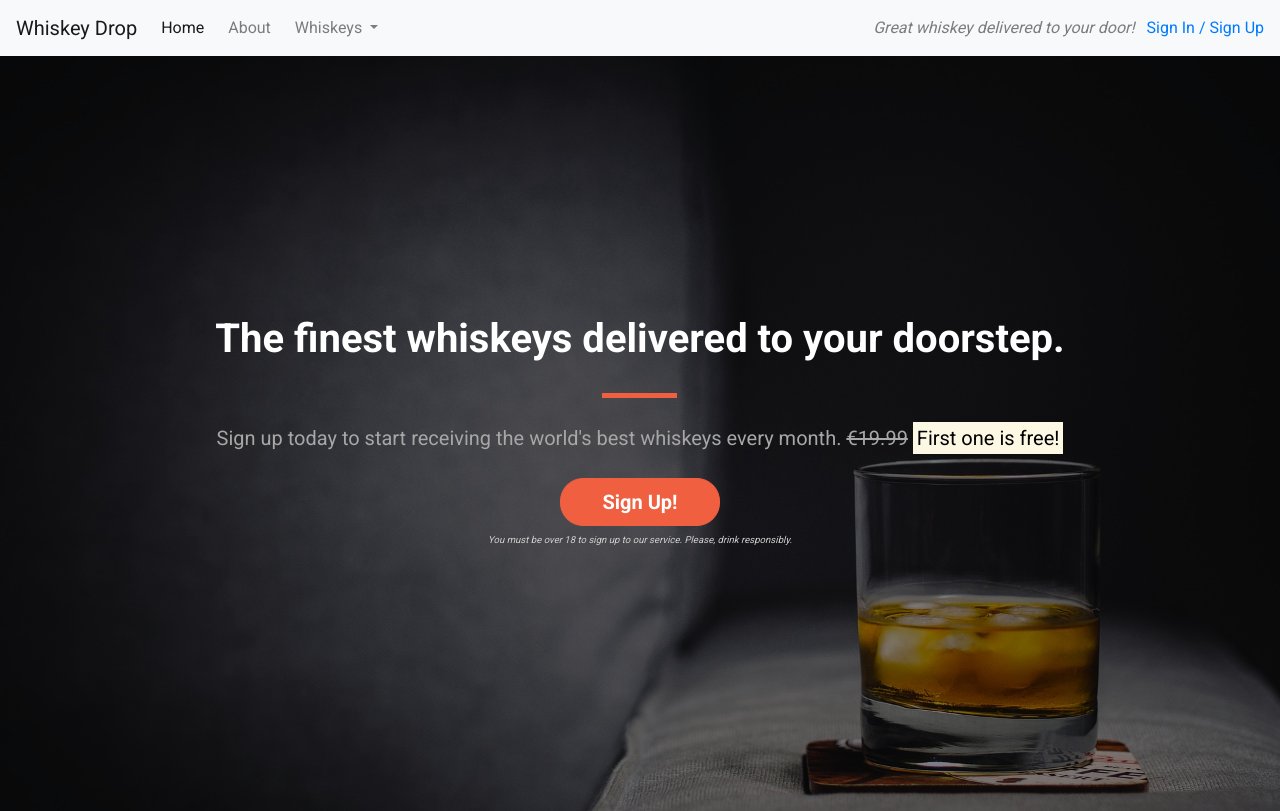
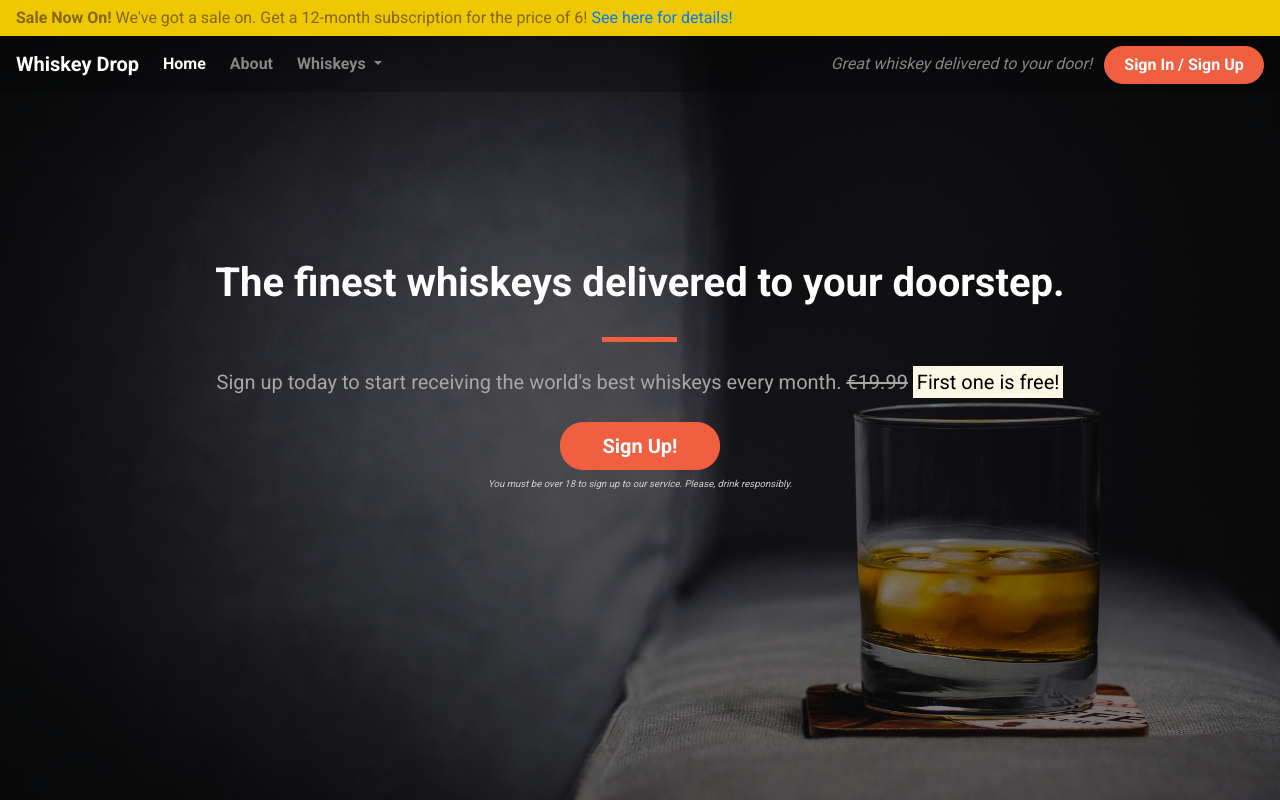
Before and after one commit to marcgithub23/bootstrap4-tutorial, a plain HTML site: page index.html in a window 1280 px wide. Shown: the top 811 px of the page. Drawn offline with nearby package versions, Linux system fonts and the light colour scheme.

Commit message:
Style navbar and alert

```diff
--- a/assets/css/style.css
+++ b/assets/css/style.css
@@ -7,7 +7,18 @@ body {
 
 /* Containers */
 
-.alert-container {}
+.alert-container .col-12 {
+    padding-left: 0;
+    padding-right: 0;
+}
+
+.site-wide-alert {
+    border-radius: 0;
+    margin-bottom: 0;
+    padding: 5px 15px;
+    background-color: #eec802;
+    border-color: #eec802;
+}
 
 .callout-container {
     height: 100vh;
@@ -49,6 +60,36 @@ body {
 
 .block-divider--short {
     width: 35px;
+}
+
+/* Navbar */
+
+.navalert-container {
+    position: absolute;
+    top: 0;
+    left: 0;
+    padding-left: 0;
+    padding-right: 0;
+    z-index: 1;
+}
+
+.navbar {
+    margin-bottom: 0;
+    border: 0;
+    width: 100%;
+    background-color: rgba(0,0,0,0.25);
+}
+
+.navbar .navbar-toggler {
+    border: 0;
+}
+
+.navbar-brand {
+    font-weight: bold;
+}
+
+.navbar .navbar-nav a {
+    font-weight: bold;
 }
 
 /* Jumbotron */
--- a/index.html
+++ b/index.html
@@ -16,8 +16,22 @@
 </head>
 
 <body>
+    <div class="container-fluid navalert-container">
+        <!-- Alert -->
+        <div class="container-fluid alert-container">
+            <div class="row d-none d-sm-block">
+                <div class="col-12">
+                    <div class="site-wide-alert alert alert-warning">
+                        <strong>Sale Now On!</strong> We've got a sale on. Get a 12-month subscription for the price of
+                        6!
+                        <a href="">See here for details!</a>
+                    </div>
+                </div>
+            </div>
+        </div>
+
         <!-- Navbar -->
-    <nav class="navbar navbar-light bg-light navbar-expand-sm">
+        <nav class="navbar navbar-dark navbar-expand-sm">
             <a href="/" class="navbar-brand">Whiskey Drop</a>
             <button class="navbar-toggler ml-auto" type="button" data-toggle="collapse" data-target="#navbarNavDropdown"
                 aria-controls="navbarNavDropdown" aria-expanded="false" aria-label="Toggle navigation">
@@ -52,21 +66,10 @@
                 <p class="navbar-text my-auto mr-2">
                     <i>Great whiskey delivered to your door!</i>
                 </p>
-            <a href="/login">Sign In / Sign Up</a>
+                <a href="/login" class="btn btn--cta btn--red">Sign In / Sign Up</a>
             </div>
         </nav>
-
-    <!-- Alert -->
-    <!-- <div class="container alert-container">
-        <div class="row d-none d-sm-block">
-            <div class="col-12">
-                <div class="alert alert-warning">
-                    <strong>Sale Now On!</strong> We've got a sale on. Get a 12-month subscription for the price of 6!
-                    <a href="">See here for details!</a>
     </div>
-            </div>
-        </div>
-    </div> -->
 
     <!-- Callout -->
     <div class="container-fluid callout-container">
```
Lines whose indentation alone changed are shown as unchanged.
